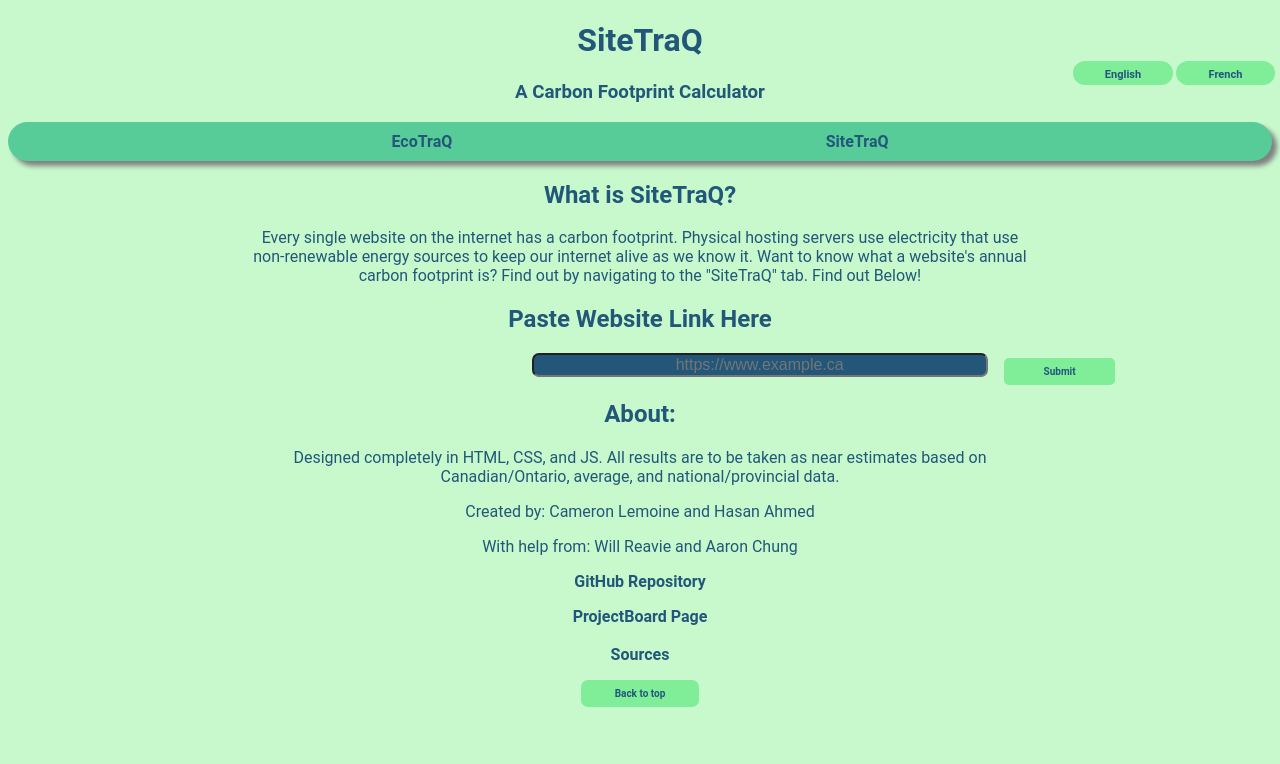
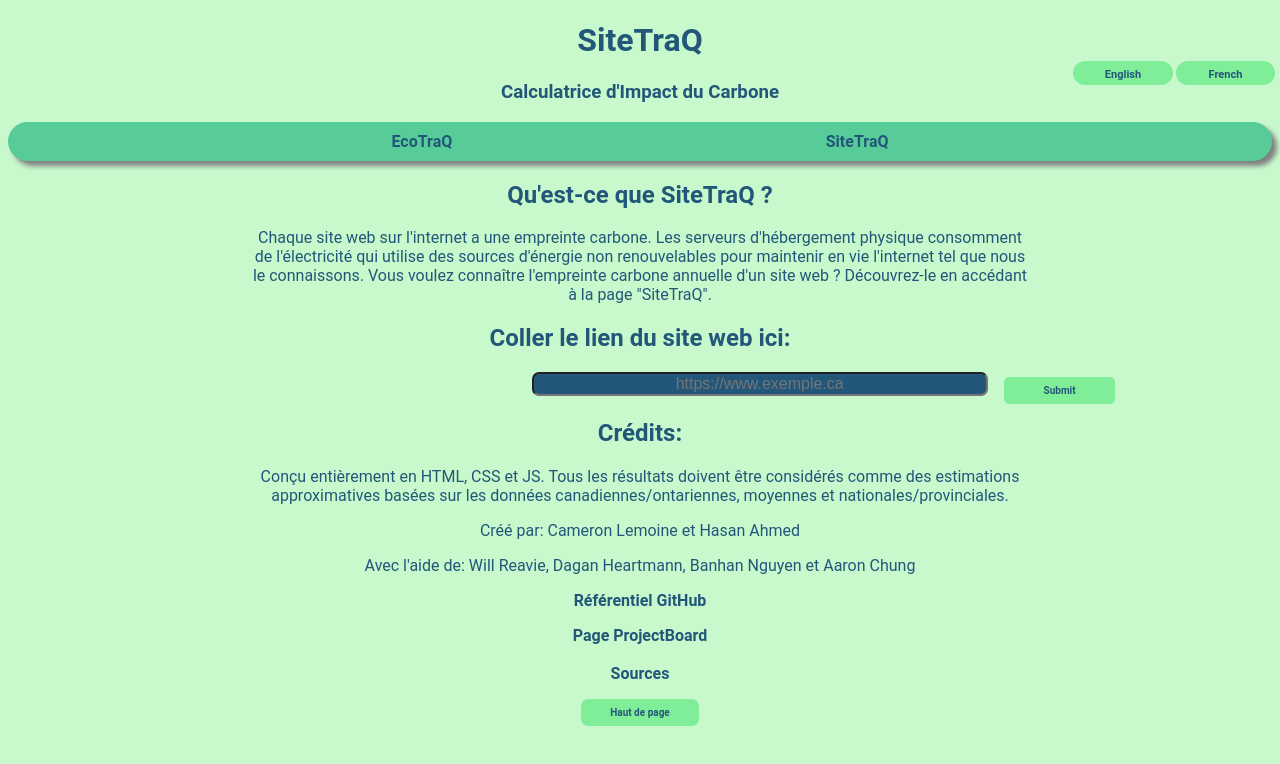
Before and after one commit to Science-Fair-with-the-cools/SiteTraqFR, a plain HTML site: page index.html in a window 1280 px wide. Drawn offline with Linux system fonts and the light colour scheme.

Commit message:
Update index.html

```diff
--- a/index.html
+++ b/index.html
@@ -4,7 +4,7 @@
 <head>
   <meta charset="utf-8">
   <meta name="viewport" content="width=device-width">
-  <title id="title">EcoTraQ (Carbon footprint calculator)</title>
+  <title id="title">EcoTraQ - Calculatrice d'Impact du Carbone</title>
   <link href="traq.css" rel="stylesheet" type="text/css" />
   <link rel="icon" type="image/x-icon" href="https://www.iconpacks.net/icons/2/free-tree-icon-1578-thumb.png">
 </head>
@@ -17,7 +17,7 @@
 
   <main>
 <h1>SiteTraQ</h1>
-    <h3 id="subtitle">A Carbon Footprint Calculator</h3>
+    <h3 id="subtitle">Calculatrice d'Impact du Carbone</h3>
     <!-- Header to access different parts of the site -->
     <div id="header">
       <div class="sites">
@@ -33,29 +33,26 @@
     </div>
     <!-- Brief desc of project -->
     <div id="sitetraqdesc">
-      <h2>What is SiteTraQ?</h2>
-      <p>Every single website on the internet has a carbon footprint. Physical hosting servers use electricity that use non-renewable energy sources to keep our internet alive as we know it. Want to know what a website's annual carbon footprint is? Find out by navigating to the "SiteTraQ" tab.
-        Find out Below!</p>
+      <h2>Qu'est-ce que SiteTraQ ?</h2>
+      <p>Chaque site web sur l'internet a une empreinte carbone. Les serveurs d'hébergement physique consomment de l'électricité qui utilise des sources d'énergie non renouvelables pour maintenir en vie l'internet tel que nous le connaissons. Vous voulez connaître l'empreinte carbone annuelle d'un site web ? Découvrez-le en accédant à la page "SiteTraQ".</p>
     </div>
 
-    <h2>Paste Website Link Here</h2>
+    <h2>Coller le lien du site web ici:</h2>
 
-    <input type="text" class="website" placeholder="https://www.example.ca" style="font-size:1.00rem;width:35vw;text-align:center;margin-right:30%">
+    <input type="text" class="website" placeholder="https://www.exemple.ca" style="font-size:1.00rem;width:35vw;text-align:center;margin-right:30%">
     <input id="submit" type="submit">
     <div id="result"></div> <!-- This is the div to display the result -->
     <script src="traq.js"></script>
 </body>
 <footer>
-  <h2 id="about">About:</h2>
-  <p id="credits">Designed completely in HTML, CSS, and JS. All results are to be taken as near estimates based on Canadian/Ontario,
-    average, and national/provincial data. </p>
-  <p id="credits1">Created by: Cameron Lemoine and Hasan Ahmed</p>
-  <p id="credits2"> With help from: Will Reavie and Aaron Chung</p>
+  <h2 id="about">Crédits:</h2>
+  <p id="credits">Conçu entièrement en HTML, CSS et JS. Tous les résultats doivent être considérés comme des estimations approximatives basées sur les données canadiennes/ontariennes, moyennes et nationales/provinciales.</p>
+  <p id="credits1">Créé par: Cameron Lemoine et Hasan Ahmed</p>
+  <p id="credits2">Avec l'aide de: Will Reavie, Dagan Heartmann, Banhan Nguyen et Aaron Chung</p>
   <p>
-    <a href="https://github.com/Science-Fair-with-the-cools/EcoTraQ" id="github" target="_blank">GitHub Repository</a>
+    <a href="https://github.com/Science-Fair-with-the-cools/EcoTraQ" id="github" target="_blank">Référentiel GitHub</a>
   <div>
-    <a href="https://projectboard.world/ysc/project/ecotraq-carbon-footprint-calculator" id="pbpage" target="_blank">ProjectBoard
-      Page</a>
+    <a href="https://projectboard.world/ysc/project/ecotraq-carbon-footprint-calculator" id="pbpage" target="_blank">Page ProjectBoard</a>
     <div>
       <br>
       <a href="https://www.dropbox.com/scl/fi/nu5uc4ykhm51pbvhqn26s/Sources-for-Ottawa-Regional-Science-Fair-EcoTraQ.pdf?rlkey=g6tgpyron6yiebu480syyd8or&dl=0" target="_blank">Sources</a>
@@ -63,7 +60,7 @@
   </div>
   </p>
   <div class="buttons">
-    <button id="topbtn" onclick="backToTop()">Back to top</button>
+    <button id="topbtn" onclick="backToTop()">Haut de page</button>
 
 
   </div>
```
